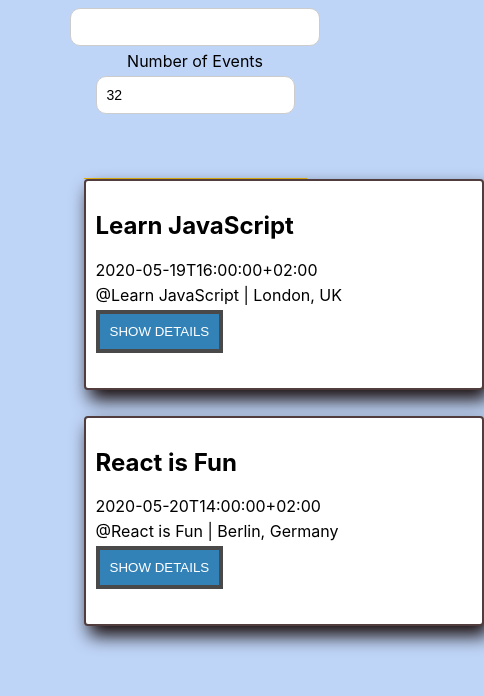
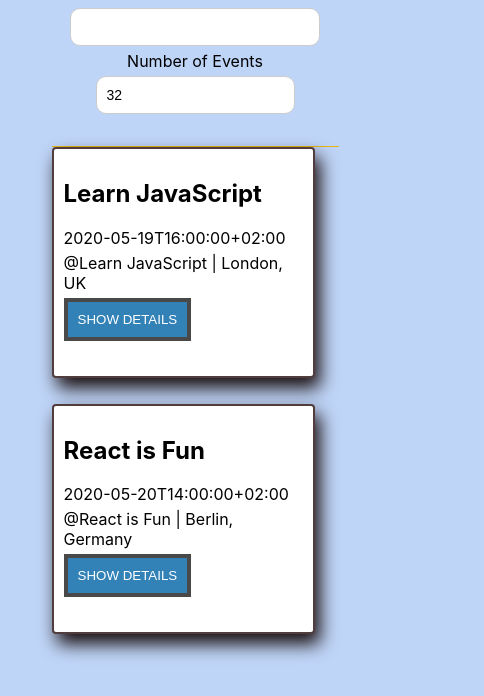
Before and after one commit to rmilligan006/meet, a React (Create React App) app: page / in a window 390 px wide. Shown: the top 696 px of the page, 484 px wide, since content can reach past the window. Built offline with nearby package versions, Linux system fonts and the light colour scheme; what atatus-spa would draw is missing.

Commit message:
CSS and responsiveness

```diff
--- a/src/App.css
+++ b/src/App.css
@@ -84,10 +84,18 @@
 
 .EventList {
   display: grid;
+  padding-right: 1.5em;
   gap: 1rem;
-  margin: 4rem;
-  grid-template-columns: repeat(auto-fit, minmax(400px, 1fr));
+  margin: 2rem;
+  grid-template-columns: repeat(auto-fit, minmax(400px, 2fr));
 border-top:1px solid #eab711;
+}
+
+@media only screen and (max-width: 768px) {
+  .EventList {
+    display: flex;
+    flex-direction: column;
+  }
 }
 
 
```
